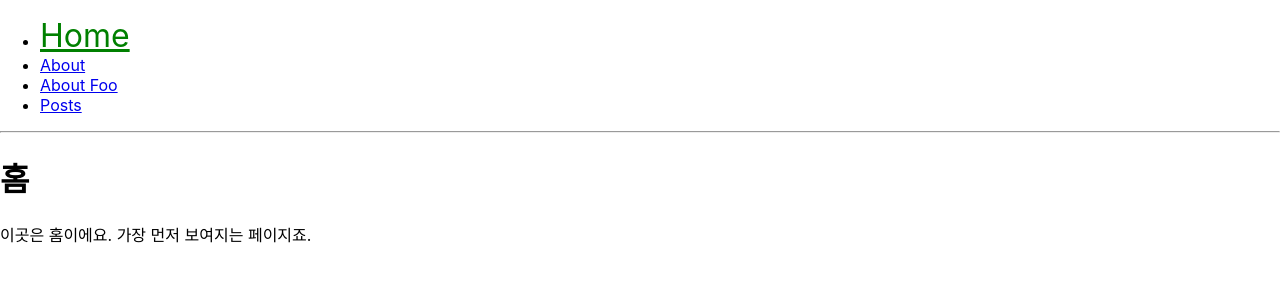
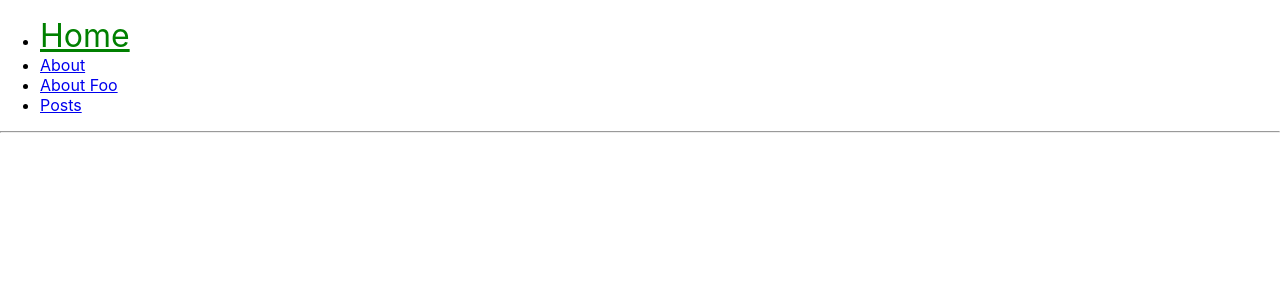
Before and after one commit to dusskapark/line-liff-react-boilerplate, a React (Create React App) app: page / in a window 1280 px wide. Shown: the top 300 px of the page. Built offline with nearby package versions, Linux system fonts and the light colour scheme; some icons are missing.

Commit message:
add postbuild

```diff
--- a/package.json
+++ b/package.json
@@ -12,6 +12,7 @@
     "react-scripts": "3.4.1"
   },
   "scripts": {
+    "heroku-postbuild": "cd client && yarn install && yarn build",
     "start": "react-scripts start",
     "build": "react-scripts build",
     "test": "react-scripts test",
--- a/src/App.js
+++ b/src/App.js
@@ -9,7 +9,7 @@ const App = () => {
   return (
     <Fragment>
       <Menu/>
-      <Route exact path='/' component={Home} />
+      <Route exact path='/home' component={Home} />
       <Switch>
         <Route path='/about/:name' component={About} />
         <Route path='/about' component={About} />
--- a/src/index.js
+++ b/src/index.js
@@ -13,4 +13,4 @@ ReactDOM.render(
   document.getElementById('root')
 );
 
-serviceWorker.unregister();
+serviceWorker.register();
```
